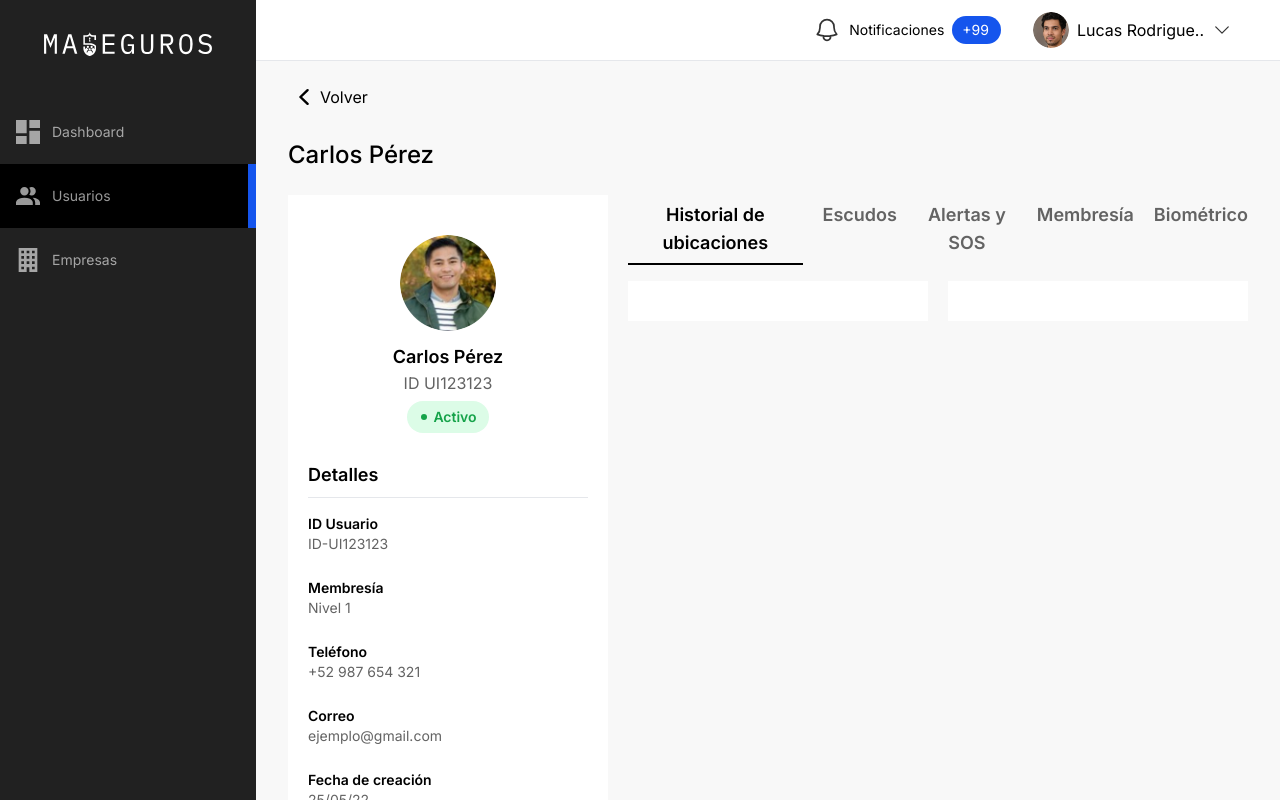
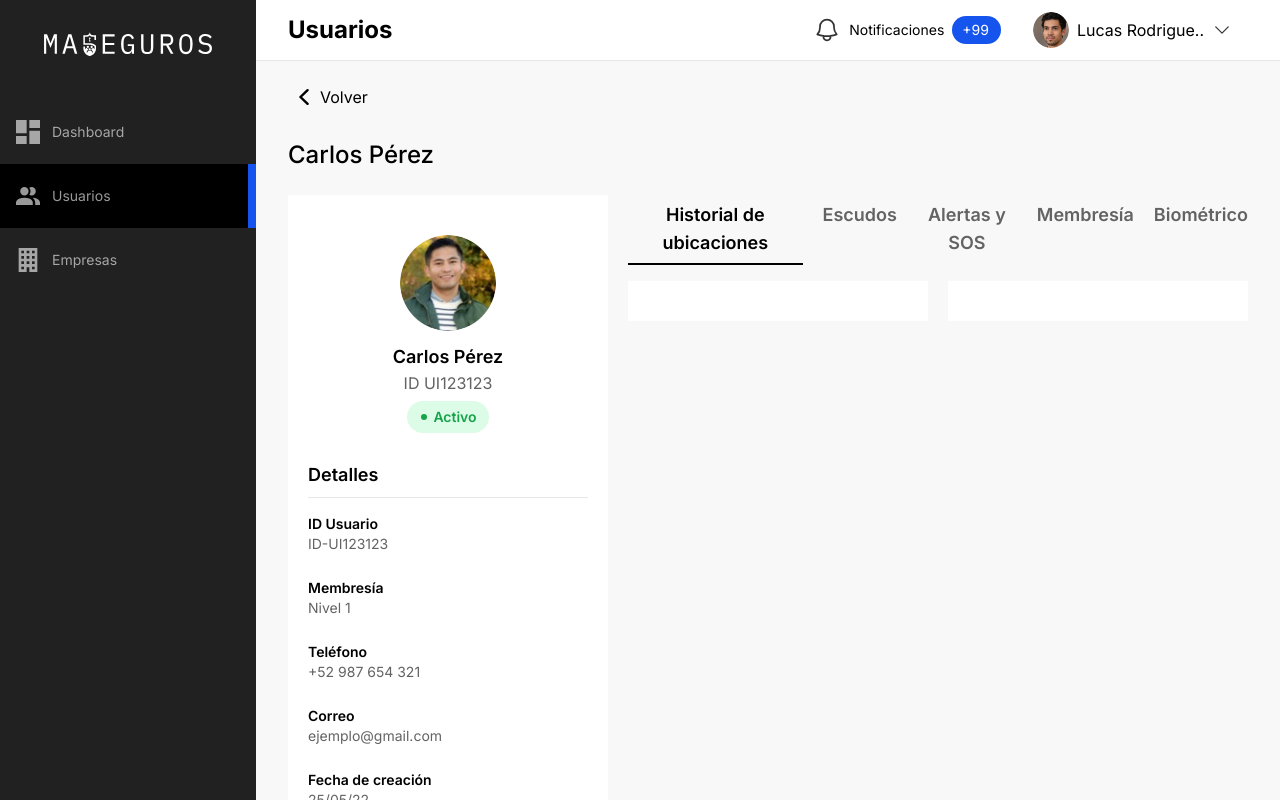
Before and after one commit to Aniket-IN/seguros-template, a Next.js app: page /users/1 in a window 1280 px wide. Built offline with nearby package versions, Linux system fonts and the light colour scheme.

Commit message:
User page WIP

```diff
--- a/components/layouts/UserLayout.js
+++ b/components/layouts/UserLayout.js
@@ -4,9 +4,9 @@ import { ChevronLeftIcon } from "@heroicons/react/20/solid"
 import UserCard from "@/components/users/user/UserCard"
 import Link from "next/link"
 
-const UserLayout = ({ children }) => {
+const UserLayout = ({ children, pageTitle = null, headerTitle = '' }) => {
   return (
-    <Admin>
+    <Admin pageTitle={pageTitle} headerTitle={headerTitle}>
       <section className="container-padding space-y-5">
         <Link href="/users" className="inline-flex items-center pt-5 hover:underline hover:text-primary">
           <ChevronLeftIcon className="w-8 h-8" />
--- a/pages/users/[user_id]/index.js
+++ b/pages/users/[user_id]/index.js
@@ -4,7 +4,7 @@ import UserTabNav from "@/components/layouts/user/UserTabNav"
 
 const User = () => {
   return (
-    <UserLayout>
+    <UserLayout pageTitle="Usuarios" headerTitle="Usuarios">
       <UserTabNav />
       <div className="grid grid-cols-2 gap-5 mt-4">
         <div className="p-5 bg-white"></div>
```
